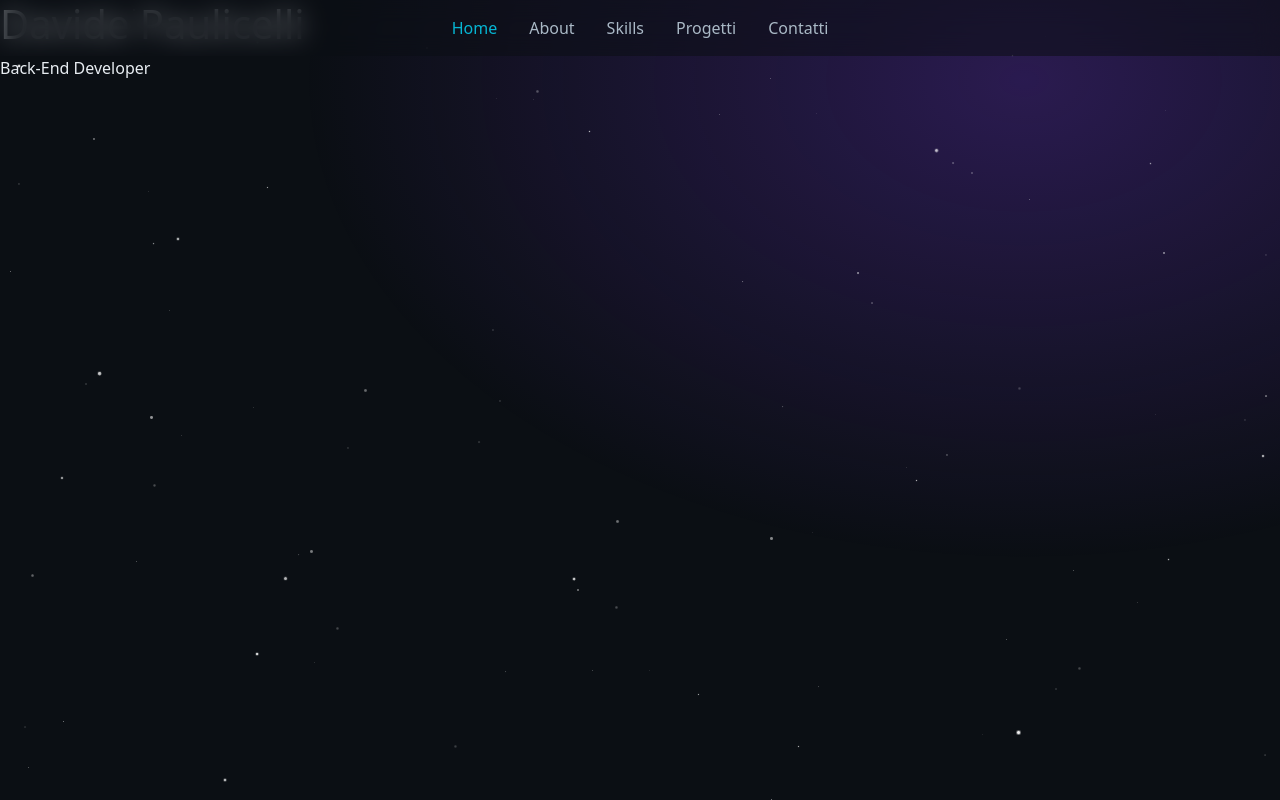
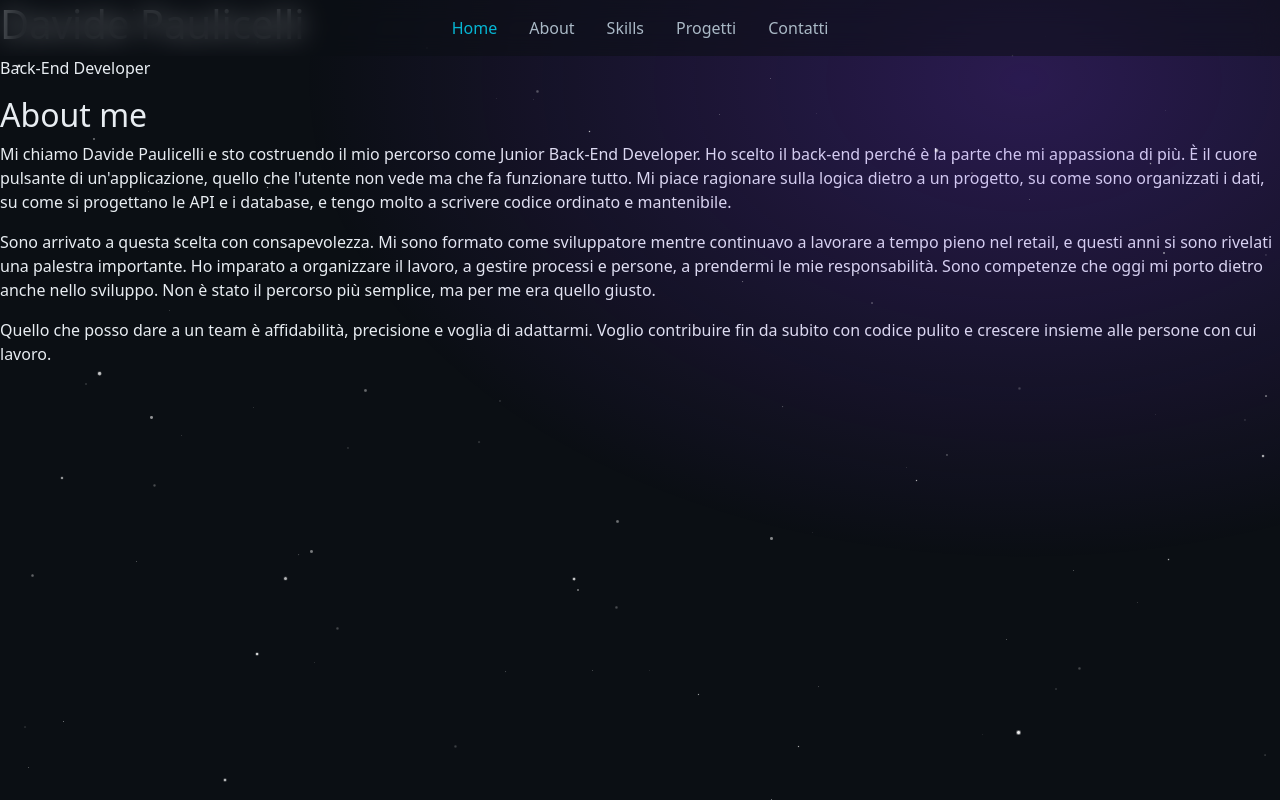
Before and after one commit to p4wlee/portfolio, a React (Vite) app: page / in a window 1280 px wide. Built offline with nearby package versions, Linux system fonts and the light colour scheme.

Commit message:
feat: add About section and mount it in main content

```diff
--- a/src/App.jsx
+++ b/src/App.jsx
@@ -2,6 +2,7 @@ import StarField from "./components/StarField";
 import useActiveSection from "./hooks/useActiveSection";
 import Navbar from "./components/Navbar";
 import Hero from "./components/Hero";
+import About from "./components/About";
 function App() {
   const activeSectionId = useActiveSection();
   return (
@@ -10,6 +11,7 @@ function App() {
       <Navbar activeSectionId={activeSectionId} />
       <main className="content">
         <Hero />
+        <About />
       </main>
     </>
   );
--- /dev/null
+++ b/src/components/About.jsx
@@ -0,0 +1,21 @@
+import useReveal from "../hooks/useReveal";
+
+export default function About() {
+  const ref = useReveal();
+  return (
+    <section id="about" ref={ref} className="section about reveal-slide-left">
+      <h2> About me </h2>
+      <p>
+        Mi chiamo Davide Paulicelli e sto costruendo il mio percorso come Junior Back-End Developer. Ho scelto il back-end perché è la parte che mi appassiona di più. È il cuore pulsante di
+        un'applicazione, quello che l'utente non vede ma che fa funzionare tutto. Mi piace ragionare sulla logica dietro a un progetto, su come sono organizzati i dati, su come si progettano le API e
+        i database, e tengo molto a scrivere codice ordinato e mantenibile.
+      </p>
+      <p>
+        Sono arrivato a questa scelta con consapevolezza. Mi sono formato come sviluppatore mentre continuavo a lavorare a tempo pieno nel retail, e questi anni si sono rivelati una palestra
+        importante. Ho imparato a organizzare il lavoro, a gestire processi e persone, a prendermi le mie responsabilità. Sono competenze che oggi mi porto dietro anche nello sviluppo. Non è stato il
+        percorso più semplice, ma per me era quello giusto.
+      </p>
+      <p>Quello che posso dare a un team è affidabilità, precisione e voglia di adattarmi. Voglio contribuire fin da subito con codice pulito e crescere insieme alle persone con cui lavoro.</p>
+    </section>
+  );
+}
```
